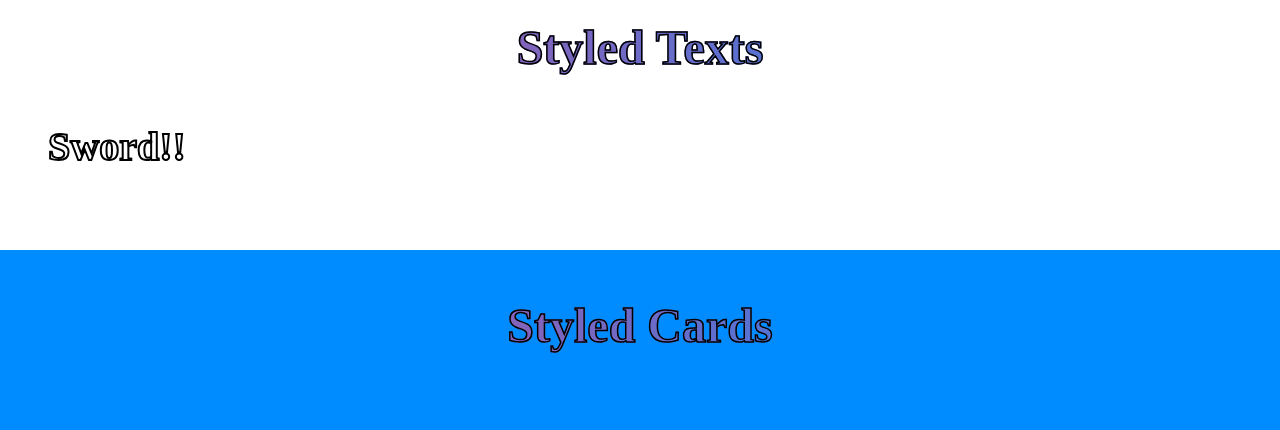
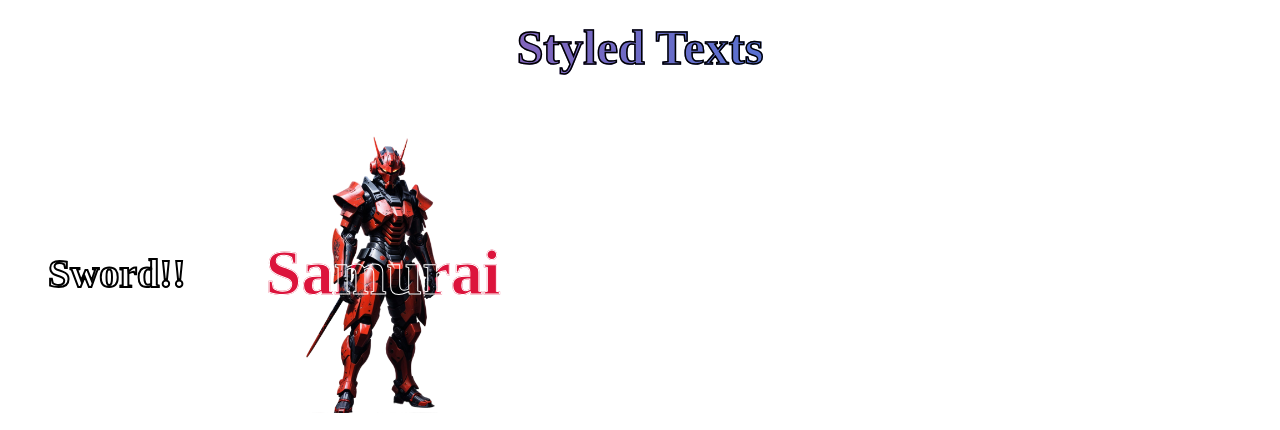
Before and after one commit to AdityaNair07/CSS-Cards, a plain HTML site: page index.html in a window 1280 px wide. Shown: the top 430 px of the page. Drawn offline with nearby package versions, Linux system fonts and the light colour scheme.

Commit message:
styled text with image

```diff
--- a/index.css
+++ b/index.css
@@ -1117,3 +1117,44 @@ ion-icon {
   border-top-right-radius: 5px;
   grid-area: 3 / 1 / 4 / 3;
 }
+
+.flex {
+  display: flex;
+  align-items: center;
+  justify-content: center;
+}
+
+.container16 {
+  display: flex;
+  align-items: center;
+  justify-content: center;
+  position: relative;
+  height: 300px;
+}
+.container16 img {
+  object-fit: contain;
+  object-position: center;
+  width: 200px;
+  height: 280px;
+  z-index: 1;
+  position: absolute;
+  top: 50%;
+  left: 50%;
+  transform: translate(-50%, -50%);
+}
+
+.styled-text1 {
+  font-size: 4rem;
+  font-weight: 700;
+  color: crimson;
+  -webkit-text-stroke: 1px;
+  position: relative;
+}
+.styled-text1::after {
+  content: attr(data-content);
+  position: absolute;
+  inset: 0 0 0 0;
+  z-index: 2;
+  -webkit-text-stroke: 1px white;
+  -webkit-text-fill-color: transparent;
+}
--- a/index.html
+++ b/index.html
@@ -11,6 +11,11 @@
       <div class="title">Styled Texts</div>
       <div class="style-container text-styles">
         <h1 class="styled-text" data-content="Sword!!">Sword!!</h1>
+
+        <div class="container16">
+          <p data-content="Samurai" class="styled-text1">Samurai</p>
+          <img alt="mecha samurai" src="mecha_samurai1-png.png" />
+        </div>
       </div>
 
       <div class="style-container styled-cards">
```
